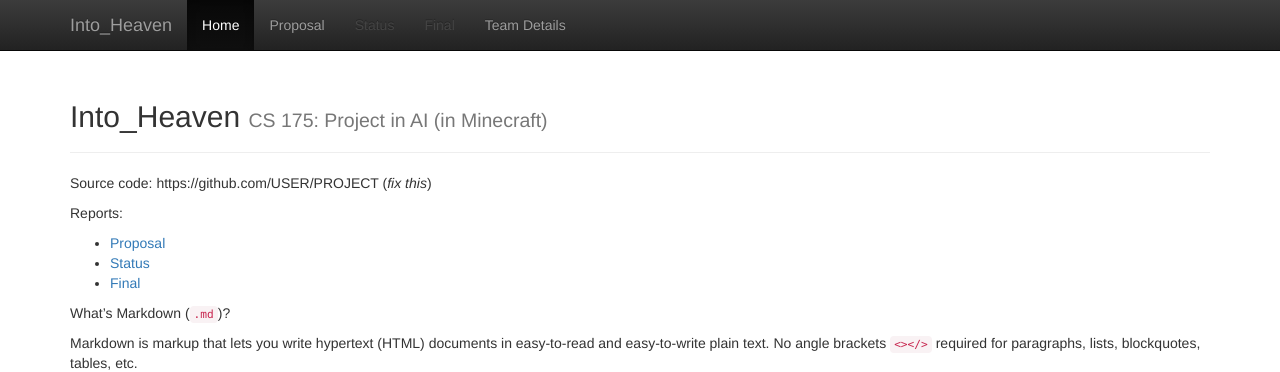
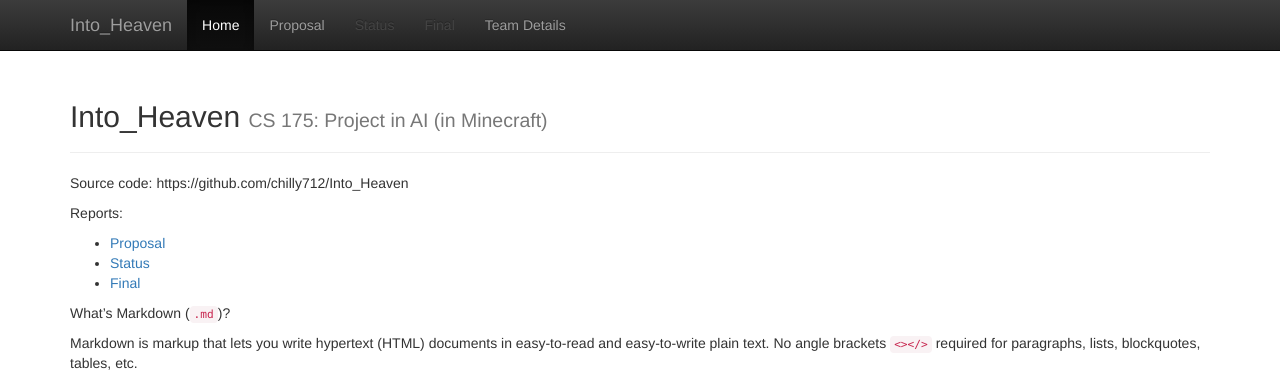
Before and after one commit to Chilly712/CrossTheFireLine_Minecraft, a Jekyll site: the page built from docs/index.md, in a window 1280 px wide. Shown: the top 372 px of the page. Built offline with Jekyll 4.4.1, drawn with Linux system fonts in a browser that asks for light colours; formulas are drawn with MathJax 3.

Commit message:
Update index.md

```diff
--- a/docs/index.md
+++ b/docs/index.md
@@ -3,7 +3,7 @@
 title:  Home
 ---
 
-Source code: https://github.com/USER/PROJECT (_fix this_)
+Source code: https://github.com/chilly712/Into_Heaven
 
 Reports:
 
```
